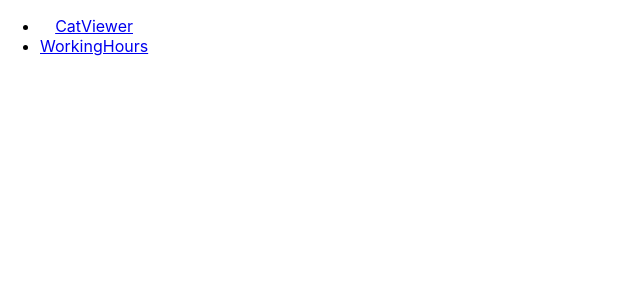
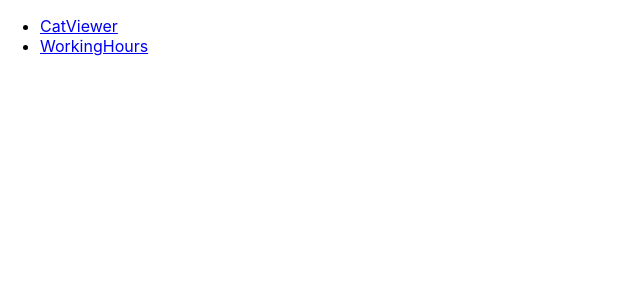
Before and after one commit to namda-on/playground, a React (Create React App) app: page / in a window 1280 px wide. Shown: the top 300 px of the page, without its empty margins (0-640 px from the left). Built offline with nearby package versions, Linux system fonts and the light colour scheme.

Commit message:
chore : app.css 제거 및 height 100%적용

```diff
--- a/src/App.css
+++ /dev/null
@@ -1,3 +0,0 @@
-.App {
-  text-align: center;
-}
--- a/src/App.tsx
+++ b/src/App.tsx
@@ -1,7 +1,6 @@
 import { BrowserRouter as Router, Switch, Route } from "react-router-dom";
 import CatViewer from "./pages/CatViewer";
 import WorkingHours from "./pages/WorkingHours";
-import "./App.css";
 import HomePage from "./pages/Home";
 
 function App() {
--- a/src/index.css
+++ b/src/index.css
@@ -1,4 +1,5 @@
 body {
+  height: 100vh;
   margin: 0;
   font-family: -apple-system, BlinkMacSystemFont, "Segoe UI", "Roboto", "Oxygen",
     "Ubuntu", "Cantarell", "Fira Sans", "Droid Sans", "Helvetica Neue",
@@ -6,3 +7,11 @@ body {
   -webkit-font-smoothing: antialiased;
   -moz-osx-font-smoothing: grayscale;
 }
+
+#root {
+  height: 100%;
+}
+
+main {
+  height: 100%;
+}
```
